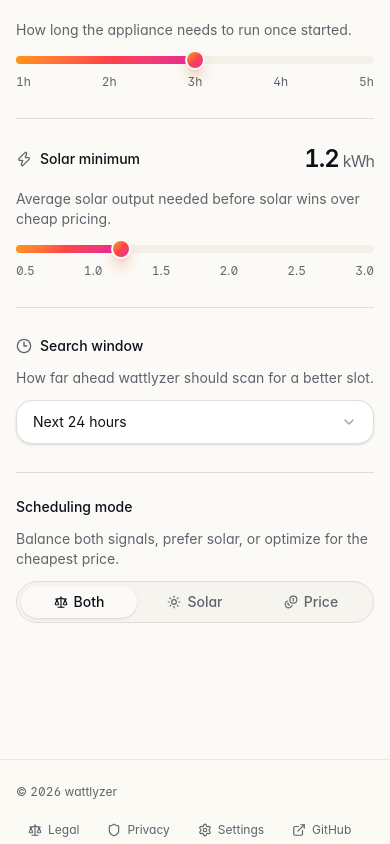
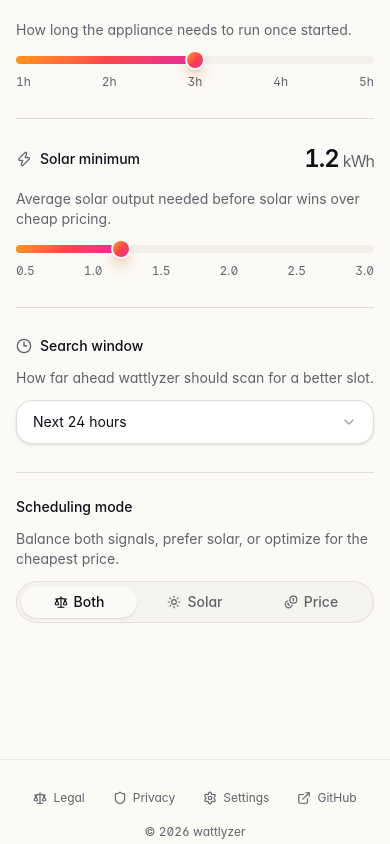
Before and after one commit to F1nal04/wattlyzer, a Next.js app: page / in a window 390 px wide. Shown: the part 665-1509 px from the top of the page. Built offline with nearby package versions, Linux system fonts and the light colour scheme; no server answers.

Commit message:
refactor(app-shell): stack footer vertically and center for mobile
Replace the wrap-prone justify-between row with a flex-col layout that
centers the links on top and the copyright below, so narrow viewports
wrap the nav cleanly instead of pushing a left-aligned cluster under
the copyright.

```diff
--- a/src/components/app-shell.tsx
+++ b/src/components/app-shell.tsx
@@ -147,11 +147,8 @@ export function AppShell({ children }: { children: React.ReactNode }) {
       <main className="relative flex-1">{children}</main>
 
       <footer className="mt-8 border-t border-border/60 bg-background/60">
-        <div className="mx-auto flex max-w-5xl flex-wrap items-center justify-between gap-4 px-4 py-6 pb-safe-bottom text-xs text-muted-foreground md:px-6">
-          <div className="tabular-nums">
-            © {new Date().getFullYear()} wattlyzer
-          </div>
-          <div className="flex flex-wrap items-center gap-1">
+        <div className="mx-auto flex max-w-5xl flex-col items-center gap-3 px-4 py-6 pb-safe-bottom text-xs text-muted-foreground md:px-6">
+          <nav className="flex flex-wrap items-center justify-center gap-x-1 gap-y-1">
             <Link
               href="/legal"
               className="inline-flex items-center gap-1.5 rounded-full px-3 py-1.5 transition-colors hover:bg-foreground/5 hover:text-foreground"
@@ -183,6 +180,9 @@ export function AppShell({ children }: { children: React.ReactNode }) {
               <ExternalLink className="size-3.5" />
               GitHub
             </Link>
+          </nav>
+          <div className="tabular-nums">
+            © {new Date().getFullYear()} wattlyzer
           </div>
         </div>
       </footer>
```
